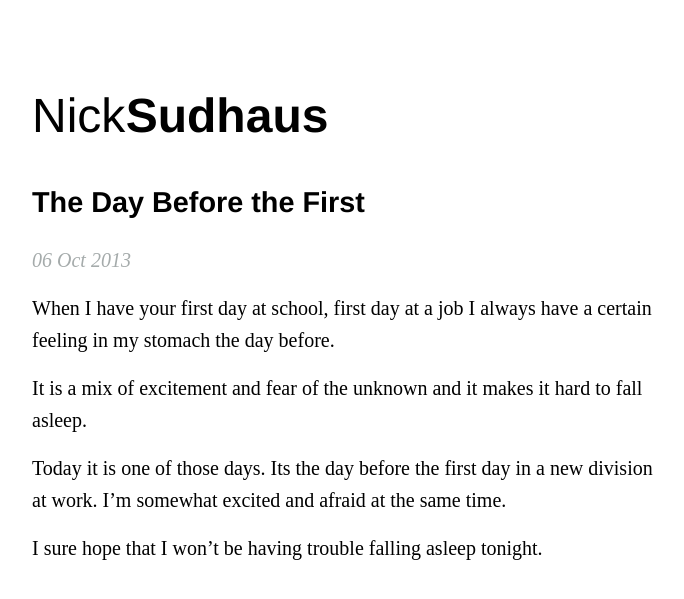
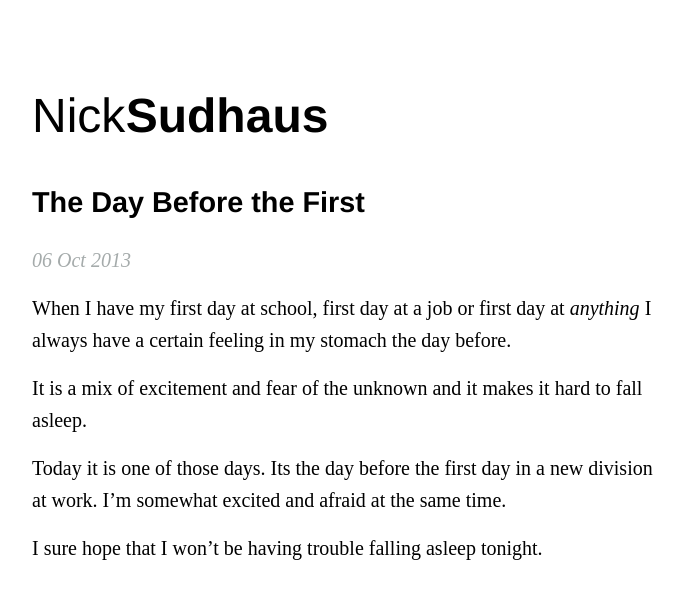
Before and after one commit to nickr8/nickr8.github.com, a Jekyll site: the page built from _posts/2013-10-06-the-day-before-the-first.md, in a window 1280 px wide. Shown: the top 599 px of the page, without its empty margins (48-732 px from the left). Built offline with Jekyll 4.4.1, drawn with Linux system fonts in a browser that asks for light colours.

Commit message:
added post

```diff
--- a/_posts/2013-10-06-the-day-before-the-first.md
+++ b/_posts/2013-10-06-the-day-before-the-first.md
@@ -3,7 +3,7 @@ title: The Day Before the First
 date: 2013-10-06
 layout: post
 ---
-When I have your first day at school, first day at a job I always have a certain feeling in my stomach the day before.
+When I have my first day at school, first day at a job or first day at *anything* I always have a certain feeling in my stomach the day before.
 
 It is a mix of excitement and fear of the unknown and it makes it hard to fall asleep.
 
```
